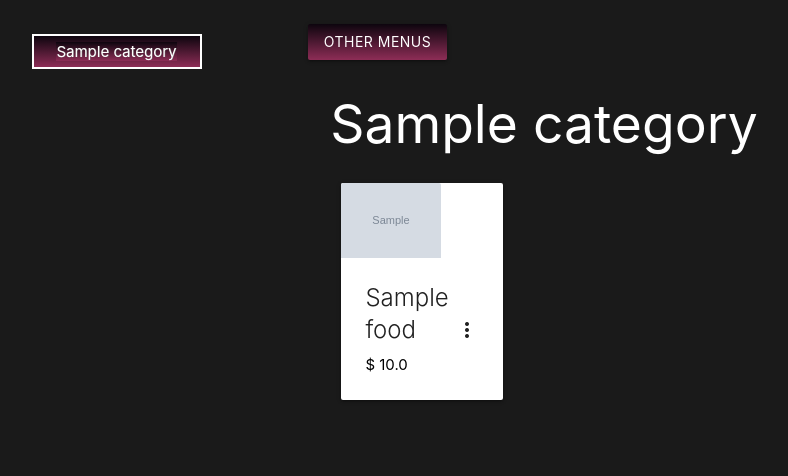
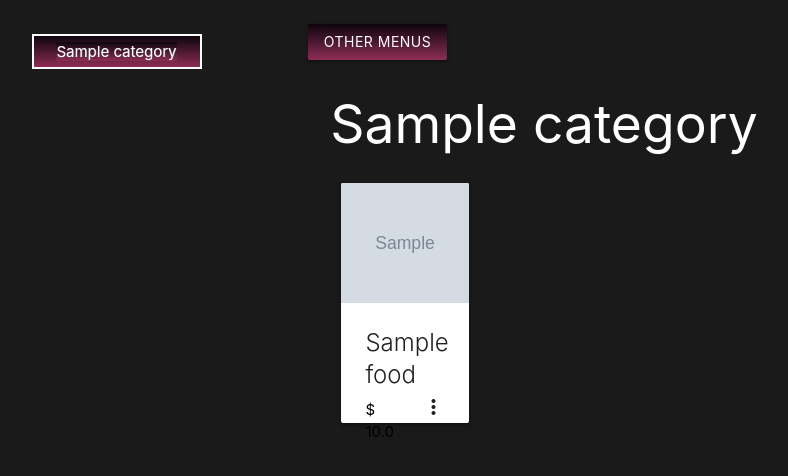
Before and after one commit to tvilla0000/Tasty, a Django app: page /menu/1/ in a window 1280 px wide. Shown: the part 168-644 px from the top of the page, without its empty margins (183-971 px from the left). Run offline with Django 3.2, Linux system fonts and the light colour scheme; tables that the repository leaves empty hold one stand-in row (values such as "Sample post"); grey boxes marked "Sample" are stand-in pictures.

Commit message:
edit height

```diff
--- a/main/static/css/style.css
+++ b/main/static/css/style.css
@@ -208,3 +208,7 @@ width: 75vw !important;
     margin-left: 30px;
     margin-top: 30px;
 }
+.food-card {
+    height: 30vh !important;
+    width: 10vw !important;
+}
--- a/main/templates/menu/menu_detail.html
+++ b/main/templates/menu/menu_detail.html
@@ -66,9 +66,9 @@
 			<h2 id="{{category.name}}">{{ category.name }}</h2>
 			{% for food in category.food_set.all %}
 			<div class="col s4">
-				<div class="card">
+				<div class="card food-card">
 					<div class="card-image waves-effect waves-block waves-light">
-						<img class="activator" src="{{food.food_photo}}" style="width: 100px">
+						<img class="activator" src="{{food.food_photo}}" style="width: 10vw; height: 15vh;">
 					</div>
 					<div class="card-content">
 						<span class="card-title activator grey-text text-darken-4">{{food.name}}<i
```
